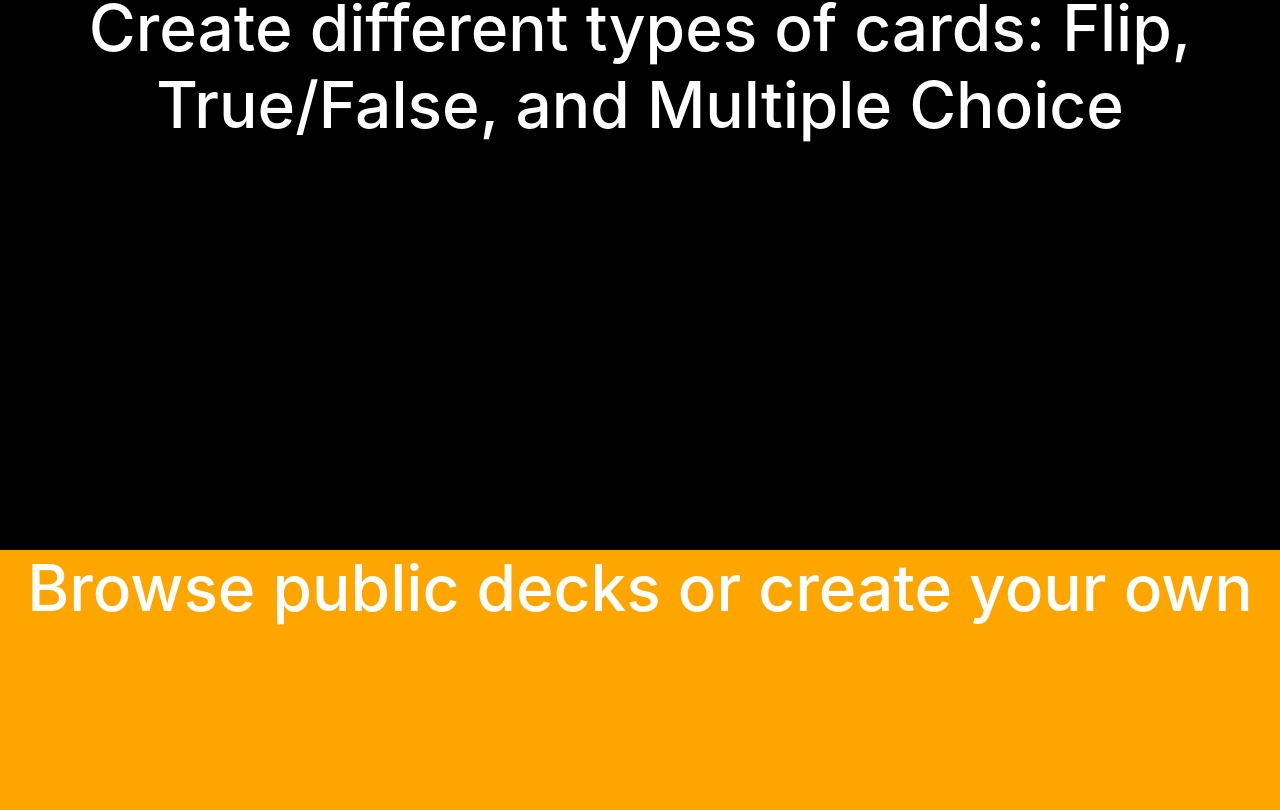
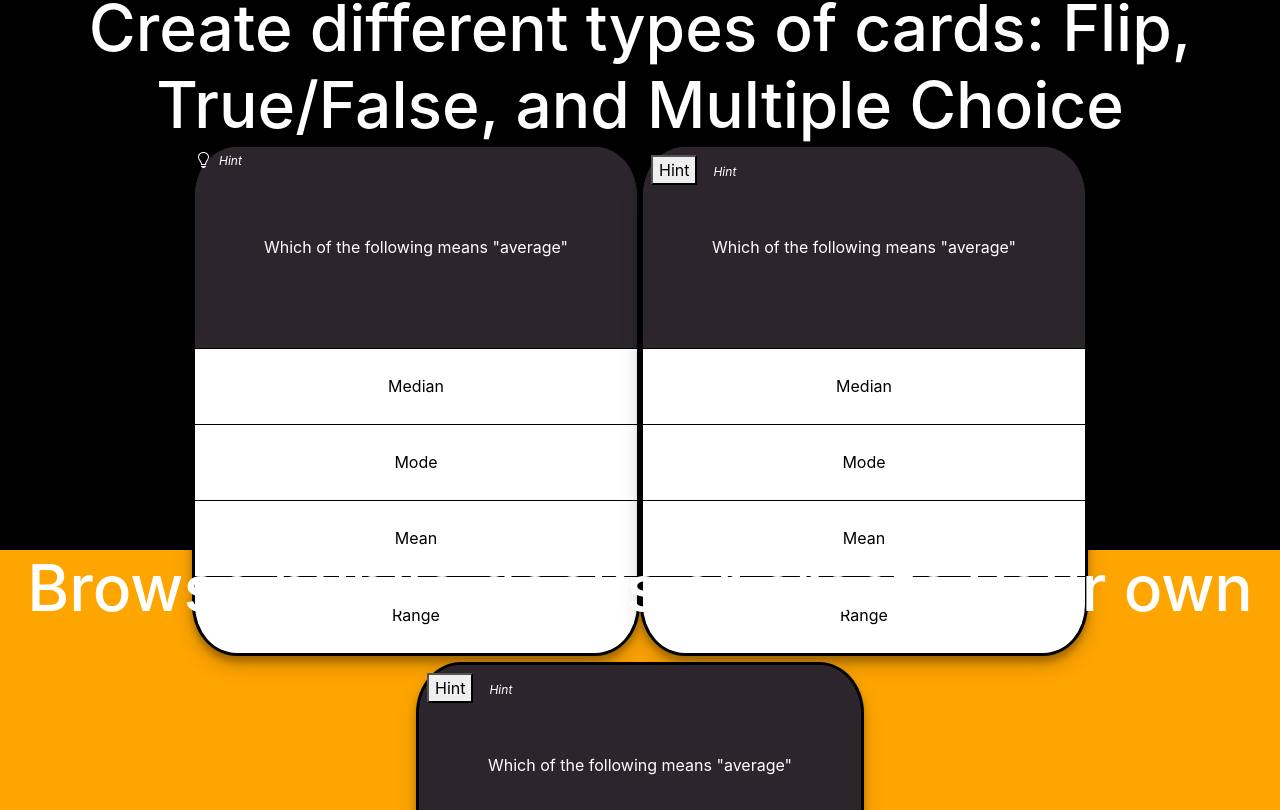
Before and after one commit to AlexRodgers11/flash-card-app, a React (Create React App) app in the folder client/: page / in a window 1280 px wide. Shown: the part 810-1620 px from the top of the page. Built offline with nearby package versions, Linux system fonts and the light colour scheme; no server answers.

Commit message:
add cards to landing page for multiple card type examples

```diff
--- a/client/src/components/LandingPage.js
+++ b/client/src/components/LandingPage.js
@@ -3,6 +3,7 @@ import { Outlet, useLocation, useNavigate } from 'react-router';
 import Modal from './Modal';
 import styled, { keyframes } from 'styled-components';
 import { useSelector } from 'react-redux';
+import { GoLightBulb } from "react-icons/go";
 import axios from 'axios';
 
 const LandingPageWrapper = styled.div`
@@ -254,6 +255,87 @@ const BackTwoText = styled.div`
     -webkit-animation-delay: 6s;
 `;
 
+
+const CardWrapper = styled.div`
+    display: inline-block;
+    border: 3px solid black;
+    overflow: hidden;
+    // border-radius: 3rem;
+    border-radius: 10%;
+    // background-color: white;
+    background-color: #2C262C;
+    width: 28em;
+    height: 32em;
+    min-height: 20em;
+    // margin-bottom: 10rem;
+    box-shadow: 0 10px 20px rgba(0,0,0,0.19), 0 6px 6px rgba(0,0,0,0.23);
+`
+
+const QuestionBox = styled.div`
+	height: 40%;
+	border-bottom: 1px solid black;
+	// background-color: #FFD549;
+	// background-color: #A3A5B8;
+	// background-color: #757895;
+	// background-color: #58355E;
+	// background-color: #6A6E8A;
+	background-color:  #2C262C;
+
+	// color: black;
+	color: white;
+`
+
+const QuestionWrapper = styled.div`
+	display: flex;
+	align-items: center;
+	justify-content: center;
+	height: 100%;
+`
+
+const HintBox = styled.div`
+	position: absolute;
+	width: 28rem;
+	text-align: left;
+	& button {
+		margin: .5rem;
+	}
+	& p {
+		display: inline-block;
+		margin-left: .5rem;
+		font-style: italic;
+		font-size: .75rem 	;
+		word-wrap: break-word;
+		overflow-wrap: break-word;
+	}
+`
+
+const Answer = styled.div`
+    display: flex;
+    flex-shrink: 1;
+    overflow: auto;
+    align-items: center;
+    justify-content: center;
+    height: 100%;
+    width: 100%;
+    background-color: white;
+`;
+
+const AnswerBox = styled.div`
+	height: 60%;
+    color: black;
+`
+
+const AnswerWrapper = styled.div`
+	height: 25%;
+	border-bottom: .25px solid black;
+	&:first-child {
+		border-top: none;
+	}
+	&:last-child {
+		border-bottom: none
+	}
+`
+
 const baseURL = process.env.REACT_APP_API_BASE_URL || "http://localhost:8000";
 
 function LandingPage() {
@@ -328,6 +410,59 @@ function LandingPage() {
             </MainSection>
             <Section color="black" height="70vh">
                 <SectionHeading>Create different types of cards: Flip, True/False, and Multiple Choice</SectionHeading>
+                <CardWrapper>
+                        <QuestionBox>
+                            <HintBox>
+                                <div>
+                                    <GoLightBulb />
+                                    <p>Hint</p>
+                                </div>
+                            </HintBox>
+                            <QuestionWrapper>Which of the following means "average"</QuestionWrapper>
+                        </QuestionBox>
+                        <AnswerBox>
+                            <AnswerWrapper><Answer>Median</Answer></AnswerWrapper>
+                            <AnswerWrapper><Answer>Mode</Answer></AnswerWrapper>
+                            <AnswerWrapper><Answer>Mean</Answer></AnswerWrapper>
+                            <AnswerWrapper><Answer>Range</Answer></AnswerWrapper>
+                        </AnswerBox>
+                </CardWrapper>
+                <CardWrapper>
+                        <QuestionBox>
+                            <HintBox>
+
+                                <div>
+                                    <button>Hint</button>
+                                    <p>Hint</p>
+                                </div>
+                            </HintBox>
+                            <QuestionWrapper>Which of the following means "average"</QuestionWrapper>
+                        </QuestionBox>
+                        <AnswerBox>
+                            <AnswerWrapper><Answer>Median</Answer></AnswerWrapper>
+                            <AnswerWrapper><Answer>Mode</Answer></AnswerWrapper>
+                            <AnswerWrapper><Answer>Mean</Answer></AnswerWrapper>
+                            <AnswerWrapper><Answer>Range</Answer></AnswerWrapper>
+                        </AnswerBox>
+                </CardWrapper>
+                <CardWrapper>
+                        <QuestionBox>
+                            <HintBox>
+
+                                <div>
+                                    <button>Hint</button>
+                                    <p>Hint</p>
+                                </div>
+                            </HintBox>
+                            <QuestionWrapper>Which of the following means "average"</QuestionWrapper>
+                        </QuestionBox>
+                        <AnswerBox>
+                            <AnswerWrapper><Answer>Median</Answer></AnswerWrapper>
+                            <AnswerWrapper><Answer>Mode</Answer></AnswerWrapper>
+                            <AnswerWrapper><Answer>Mean</Answer></AnswerWrapper>
+                            <AnswerWrapper><Answer>Range</Answer></AnswerWrapper>
+                        </AnswerBox>
+                </CardWrapper>
             </Section>
             <Section color="orange" height="70vh">
                 <SectionHeading>Browse public decks or create your own</SectionHeading>
```
